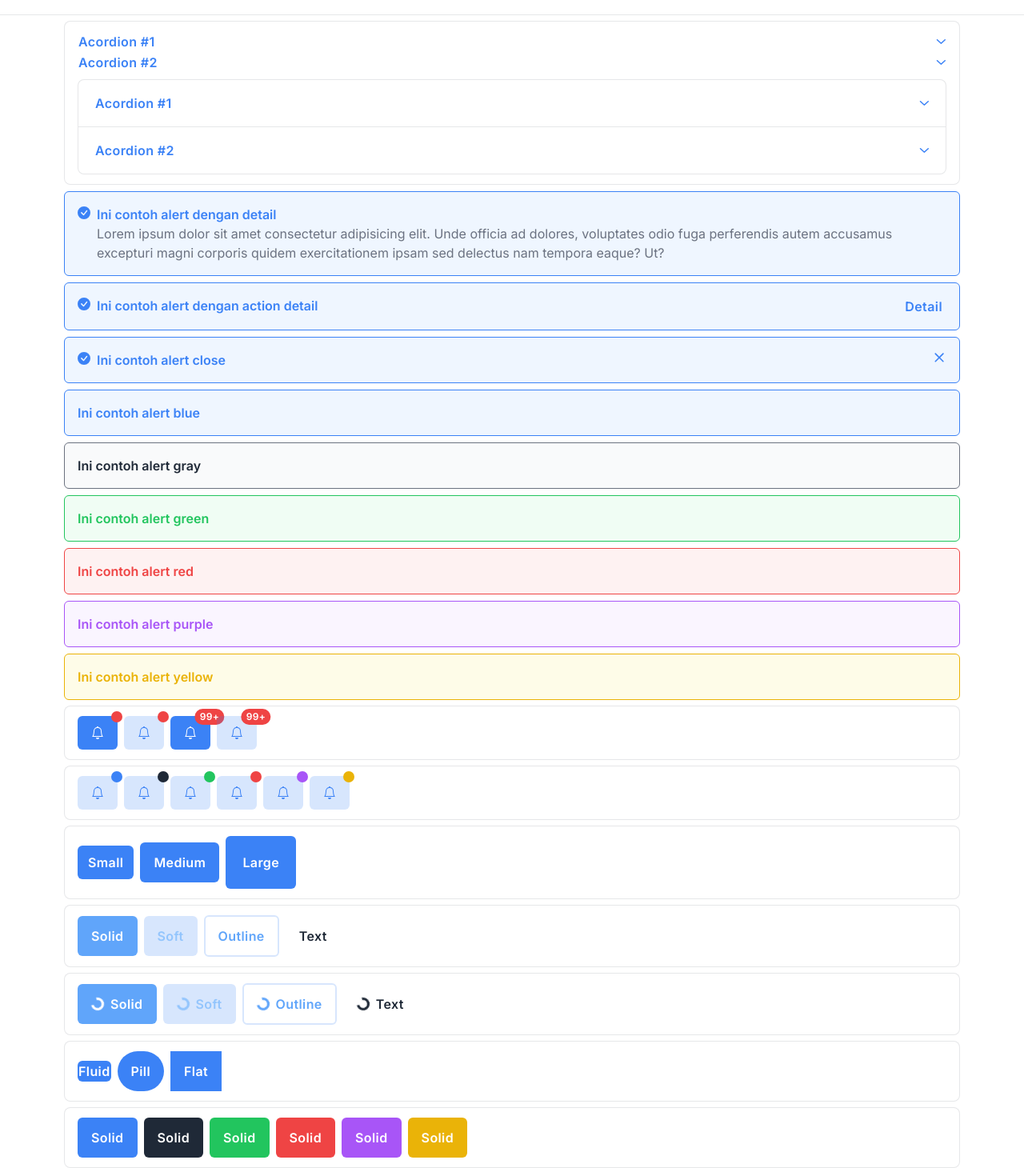
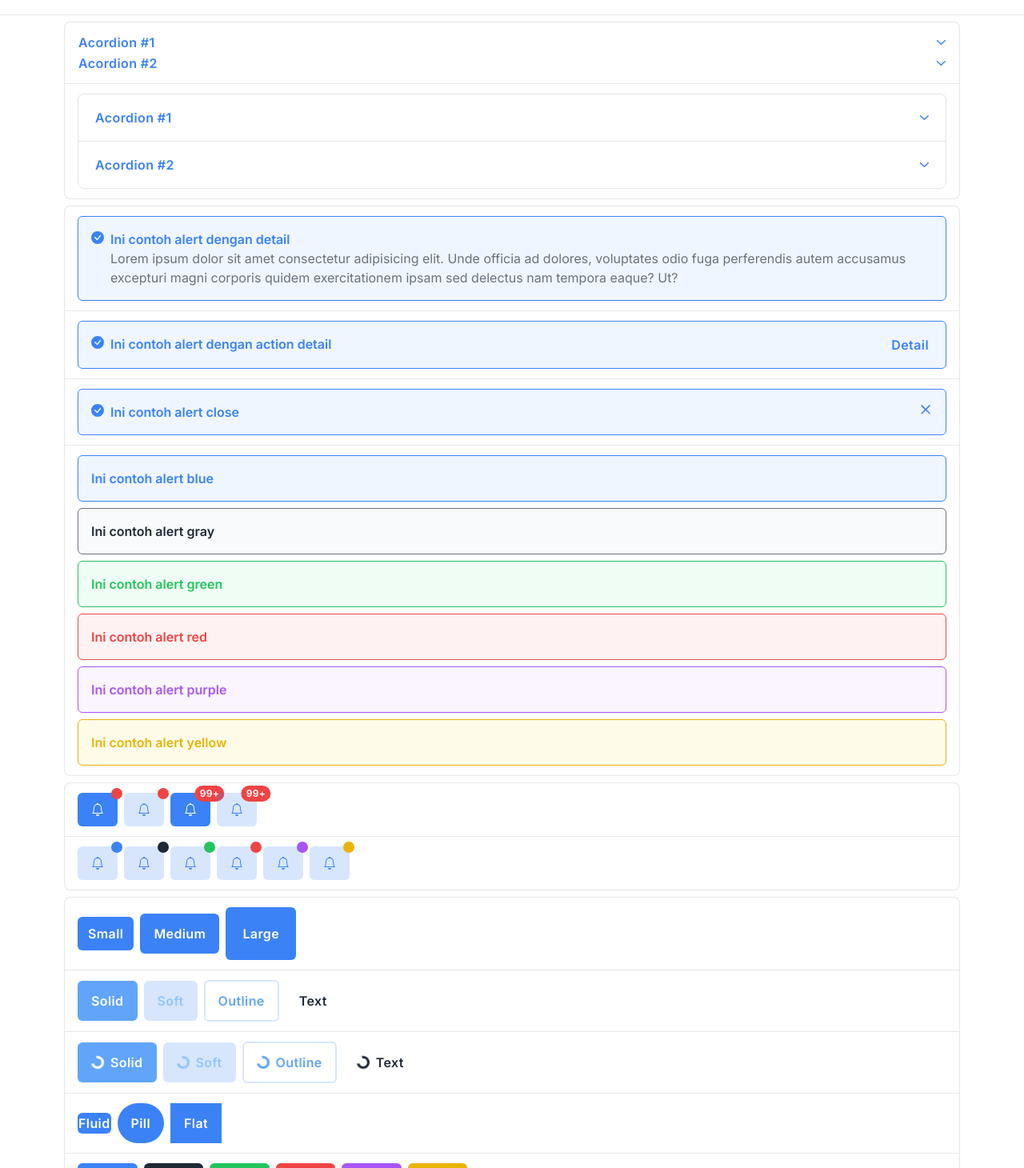
Before and after one commit to angkasa27/next-design-system, a Next.js app: page / in a window 1280 px wide. Shown: the part 50-1510 px from the top of the page at 80% size. Built offline with nearby package versions, Linux system fonts and the light colour scheme.

Commit message:
Change card to list

```diff
--- a/src/pages/index.js
+++ b/src/pages/index.js
@@ -3,10 +3,10 @@ import CheckboxGroup from "@elements/CheckboxGroup";
 import Navbar from "@fragments/Navbar";
 import { useState } from "react";
 import Button from "@elements/Button";
-import Card from "@elements/Card";
 import Alert from "@elements/Alert";
 import Acordion from "@elements/Acordion";
 import Badge from "@elements/Badge";
+import List from "@elements/List";
 
 const colors = ["blue", "gray", "green", "red", "purple", "yellow"];
 
@@ -51,20 +51,26 @@ export function AcordionSection() {
     },
   ];
   return (
-    <Card className="flex flex-wrap gap-2">
+    <ul>
+      <List className="w-full">
         <Acordion id="Acordion-one" items={items} />
+      </List>
+      <List className="w-full">
         <Acordion activealwaysOpen bordered id="Acordion-one" items={items} />
-    </Card>
+      </List>
+    </ul>
   );
 }
 
 export function AlertSection() {
   return (
-    <div className="flex flex-col gap-2">
+    <ul>
+      <List className="w-full">
         <Alert
+          className="w-full"
           icon={
             <svg
-            className="h-4 w-4 mt-0.5"
+              className="h-4 w-4 mt-0.5 "
               fill="currentColor"
               height="16"
               viewBox="0 0 16 16"
@@ -78,16 +84,19 @@ export function AlertSection() {
           title="Ini contoh alert dengan detail"
         >
           <div className="text-default-secondary body-5">
-          Lorem ipsum dolor sit amet consectetur adipisicing elit. Unde officia
-          ad dolores, voluptates odio fuga perferendis autem accusamus excepturi
-          magni corporis quidem exercitationem ipsam sed delectus nam tempora
-          eaque? Ut?
+            Lorem ipsum dolor sit amet consectetur adipisicing elit. Unde
+            officia ad dolores, voluptates odio fuga perferendis autem accusamus
+            excepturi magni corporis quidem exercitationem ipsam sed delectus
+            nam tempora eaque? Ut?
           </div>
         </Alert>
+      </List>
+      <List className="w-full">
         <Alert
           action={[
             { name: "Detail", props: { onClick: () => console.log("detail") } },
           ]}
+          className="w-full"
           icon={
             <svg
               className="h-4 w-4 mt-0.5"
@@ -103,7 +112,10 @@ export function AlertSection() {
           id="alert2"
           title="Ini contoh alert dengan action detail"
         />
+      </List>
+      <List className="w-full">
         <Alert
+          className="w-full"
           dismissible
           icon={
             <svg
@@ -120,22 +132,26 @@ export function AlertSection() {
           id="alert3"
           title="Ini contoh alert close"
         />
+      </List>
+      <List className="flex flex-col gap-2 w-full">
         {colors.map((color, i) => (
           <Alert
+            className="w-full"
             color={color}
             id={`alert-${color}`}
             key={i}
             title={`Ini contoh alert ${color}`}
           />
         ))}
-    </div>
+      </List>
+    </ul>
   );
 }
 
 export function BadgeSection() {
   return (
-    <>
-      <Card className="flex flex-wrap gap-2">
+    <ul>
+      <List className="flex flex-wrap gap-2 w-full">
         <Button className="relative">
           <svg
             fill="currentColor"
@@ -186,8 +202,8 @@ export function BadgeSection() {
             99+
           </Badge>
         </Button>
-      </Card>
-      <Card className="flex flex-wrap gap-2">
+      </List>
+      <List className="flex flex-wrap gap-2 w-full">
         {colors.map((color, i) => (
           <Button className="relative" key={i} variant="soft">
             <svg
@@ -202,8 +218,8 @@ export function BadgeSection() {
             <Badge color={color}></Badge>
           </Button>
         ))}
-      </Card>
-    </>
+      </List>
+    </ul>
   );
 }
 
@@ -213,8 +229,8 @@ export function ButtonSection() {
   const defaultStyle = "capitalize";
 
   return (
-    <>
-      <Card className="flex flex-wrap gap-2 items-center">
+    <ul>
+      <List className="flex flex-wrap gap-2 items-center w-full">
         {buttonSize.map((size, i) => (
           <div key={i}>
             <Button className={defaultStyle} size={size}>
@@ -222,8 +238,8 @@ export function ButtonSection() {
             </Button>
           </div>
         ))}
-      </Card>
-      <Card className="flex flex-wrap gap-2 items-center">
+      </List>
+      <List className="flex flex-wrap gap-2 items-center w-full">
         {buttonVariant.map((variant, i) => (
           <div key={i}>
             <Button className={defaultStyle} disabled variant={variant}>
@@ -231,8 +247,8 @@ export function ButtonSection() {
             </Button>
           </div>
         ))}
-      </Card>
-      <Card className="flex flex-wrap gap-2 items-center">
+      </List>
+      <List className="flex flex-wrap gap-2 items-center w-full">
         {buttonVariant.map((variant, i) => (
           <div key={i}>
             <Button className={defaultStyle} loading variant={variant}>
@@ -240,8 +256,8 @@ export function ButtonSection() {
             </Button>
           </div>
         ))}
-      </Card>
-      <Card className="flex flex-wrap gap-2 items-center">
+      </List>
+      <List className="flex flex-wrap gap-2 items-center w-full">
         <div>
           <Button className={defaultStyle} fluid>
             Fluid
@@ -257,9 +273,9 @@ export function ButtonSection() {
             Flat
           </Button>
         </div>
-      </Card>
+      </List>
       {buttonVariant.map((variant, i) => (
-        <Card className="flex flex-wrap gap-2" key={i}>
+        <List className="flex flex-wrap gap-2 w-full" key={i}>
           {colors.map((color, i) => (
             <Button
               className={defaultStyle}
@@ -270,9 +286,9 @@ export function ButtonSection() {
               {variant}
             </Button>
           ))}
-        </Card>
+        </List>
       ))}
-    </>
+    </ul>
   );
 }
 
```
Lines whose indentation alone changed are shown as unchanged.
